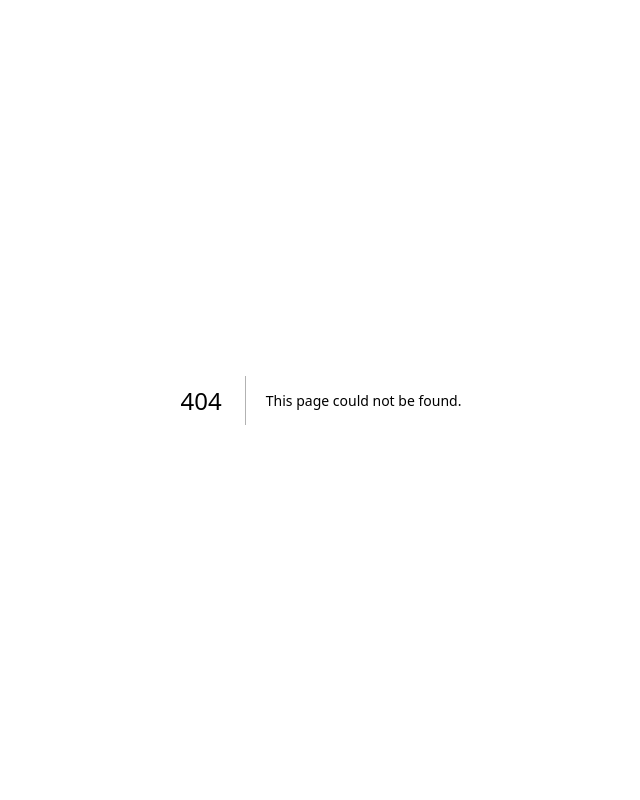
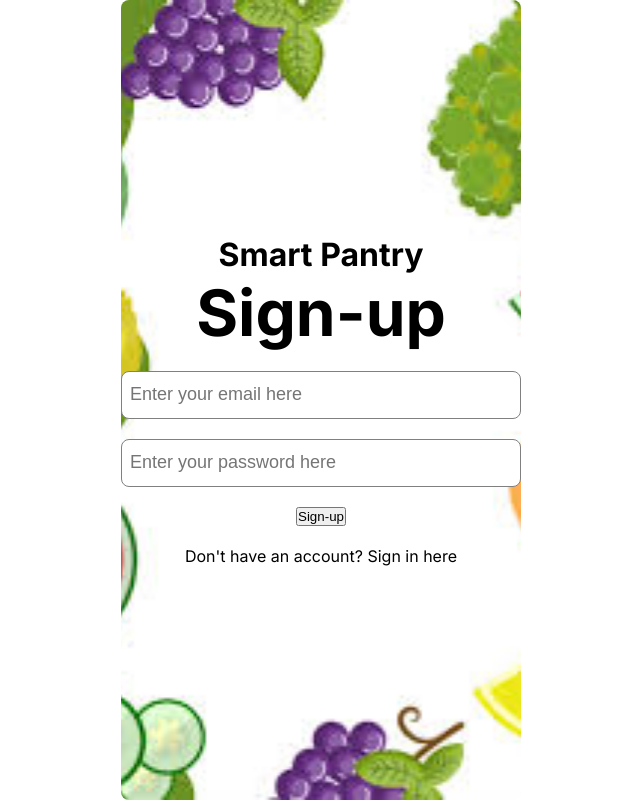
Before and after one commit to ChetaliH/smart-pantry-ai-chatbot-js, a Next.js app: page /sign-up in a window 1280 px wide. Before the commit this address had no page. Shown: the whole page, without its empty margins (319-959 px from the left). Built offline with nearby package versions, Linux system fonts and the light colour scheme; no server answers.

Commit message:
Added Firebase Auth and Sign-in/Sign-up page

```diff
--- /dev/null
+++ b/app/firebase/config.js
@@ -0,0 +1,17 @@
+import { initializeApp, getApps, getApp } from "firebase/app";
+import {getAuth} from 'firebase/auth'
+
+const firebaseConfig = {
+    apiKey: process.env.NEXT_PUBLIC_FIREBASE_API_KEY,
+    authDomain: process.env.NEXT_PUBLIC_FIREBASE_AUTH_DOMAIN,
+    projectId: process.env.NEXT_PUBLIC_FIREBASE_PROJECT_ID,
+    storageBucket: process.env.NEXT_PUBLIC_FIREBASE_STORAGE_BUCKET,
+    messagingSenderId: process.env.NEXT_PUBLIC_FIREBASE_MESSAGING_SENDER_ID,
+    appId: process.env.NEXT_PUBLIC_FIREBASE_APP_ID,
+};
+
+const app = !getApps().length ? initializeApp(firebaseConfig) : getApp()
+
+const auth = getAuth(app)
+
+export {app, auth}
--- a/app/globals.css
+++ b/app/globals.css
@@ -3,3 +3,86 @@
   padding: 0;
   margin: 0;
 }
+
+.mainContainer {
+  flex-direction: column;
+  display: flex;
+  align-items: center;
+  justify-content: center;
+  height: 100vh;
+  background-image: url('/images/bgSP2.jpg');
+  background-size: cover;
+  background-position: center;
+  background-repeat: no-repeat;
+  background-color: rgba(255, 255, 255, 0.8);
+  padding: 20px;
+  border-radius: 8px;
+  max-width: 400px;
+  margin: auto;
+}
+
+.titleContainer {
+  display: flex;
+  flex-direction: column;
+  font-size: 64px;
+  font-weight: bolder;
+  align-items: center;
+  justify-content: center;
+}
+
+.resultContainer,
+.historyItem {
+  flex-direction: row;
+  display: flex;
+  width: 400px;
+  align-items: center;
+  justify-content: space-between;
+}
+
+.historyContainer {
+  flex-direction: column;
+  display: flex;
+  height: 200px;
+  align-items: center;
+  flex-grow: 5;
+  justify-content: flex-start;
+}
+
+.buttonContainer {
+  display: flex;
+  flex-direction: column;
+  align-items: center;
+  justify-content: center;
+  height: 260px;
+}
+
+.inputContainer {
+  display: flex;
+  flex-direction: column;
+  align-items: flex-start;
+  justify-content: center;
+}
+
+.inputContainer > .errorLabel {
+  color: red;
+  font-size: 12px;
+}
+
+.inputBox {
+  height: 48px;
+  width: 400px;
+  font-size: large;
+  border-radius: 8px;
+  border: 1px solid grey;
+  padding-left: 8px;
+}
+
+a{
+  text-decoration: none;
+  color: black;
+}
+
+a:hover{
+  cursor: pointer;
+  color: orange;
+}
--- /dev/null
+++ b/app/sign-up/page.jsx
@@ -0,0 +1,69 @@
+'use client'
+import { useState } from 'react';
+import {useCreateUserWithEmailAndPassword} from 'react-firebase-hooks/auth';
+import {auth} from '@/app/firebase/config'
+import { useRouter } from 'next/navigation';
+
+
+const SignIn = () => {
+  const [email, setEmail] = useState('');
+  const [password, setPassword] = useState('');
+
+  const router = useRouter()
+
+  const [createUserWithEmailAndPassword] = useCreateUserWithEmailAndPassword(auth);
+
+  const handleSignUp = async () => {
+    try {
+        const res = await createUserWithEmailAndPassword(email, password)
+        console.log({res})
+        sessionStorage.setItem('user', true)
+        setEmail('');
+        setPassword('');
+        router.push('/')
+
+    } catch(e){
+        console.error(e)
+    }
+  };
+
+  return (
+    <div className={'mainContainer'}>
+      <h1>Smart Pantry</h1>
+      <div className={'titleContainer'}>
+        <div>Sign-up</div>
+      </div>
+      <br />
+      <div className={'inputContainer'}>
+        <input
+          value={email}
+          placeholder="Enter your email here"
+          onChange={(ev) => setEmail(ev.target.value)}
+          className={'inputBox'}
+        />
+
+      </div>
+      <br />
+      <div className={'inputContainer'}>
+        <input
+          type='password'
+          value={password}
+          placeholder="Enter your password here"
+          onChange={(ev) => setPassword(ev.target.value)}
+          className={'inputBox'}
+        />
+
+      </div>
+      <br />
+      <div className={'inputContainer'}>
+        <input className={'inputButton'} type="button" onClick={handleSignUp} value={'Sign-up'} />
+      </div>
+      <br />
+      <div>
+      <a href="/sign-in">Don't have an account? Sign in here</a>
+      </div>
+    </div>
+  );
+};
+
+export default SignIn;
--- a/package.json
+++ b/package.json
@@ -15,7 +15,8 @@
     "next": "14.2.5",
     "openai": "^4.55.3",
     "react": "^18",
-    "react-dom": "^18"
+    "react-dom": "^18",
+    "react-firebase-hooks": "^5.1.1"
   },
   "devDependencies": {
     "eslint": "^8",
```
Also changed, not shown: app/page.js (+21 -2 lines), app/sign-in/page.jsx (added, +66 -0 lines), public/images/bgSP2.jpg (added), 1 other file (tests, documents, lock files or other folders).
